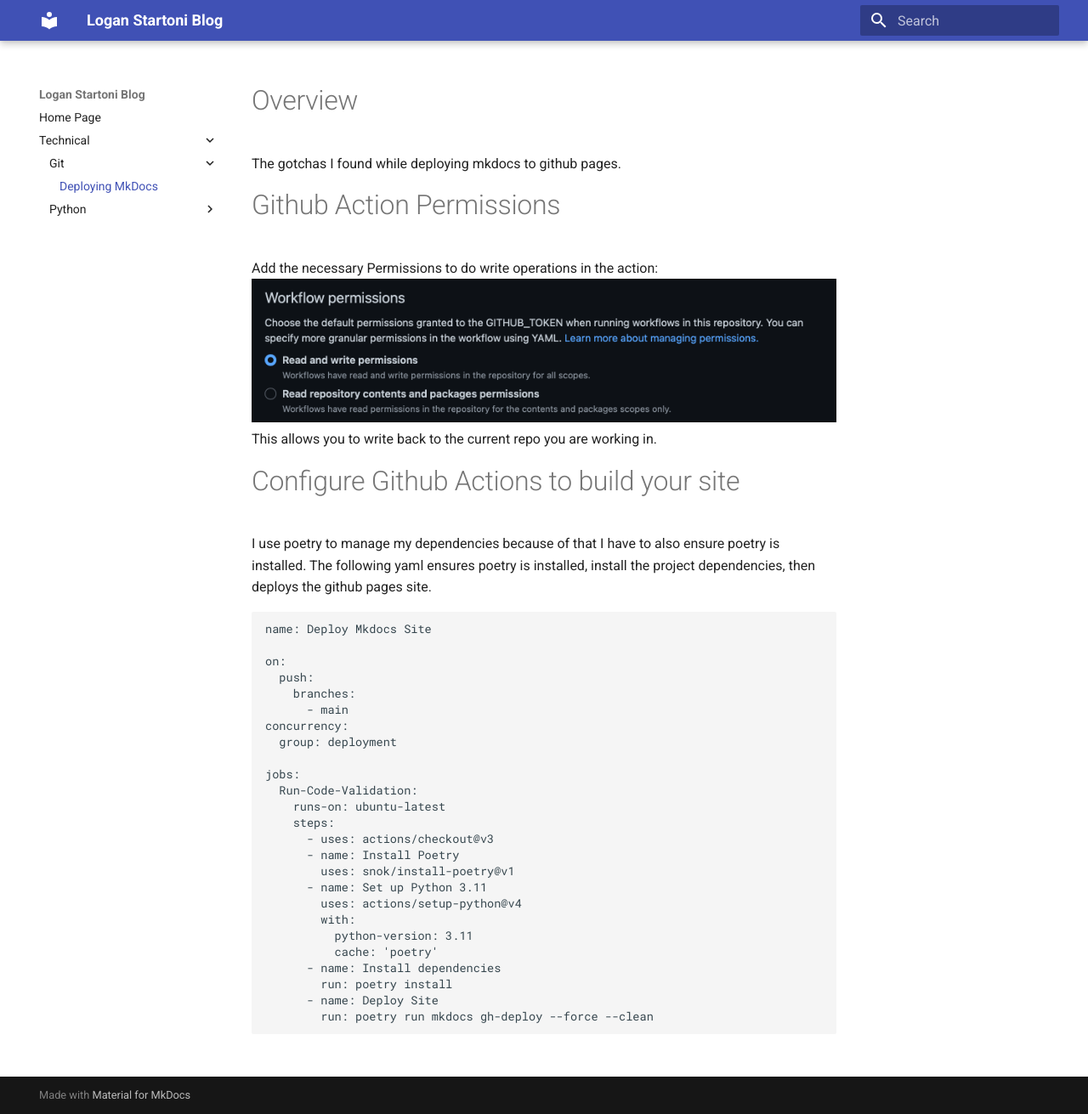
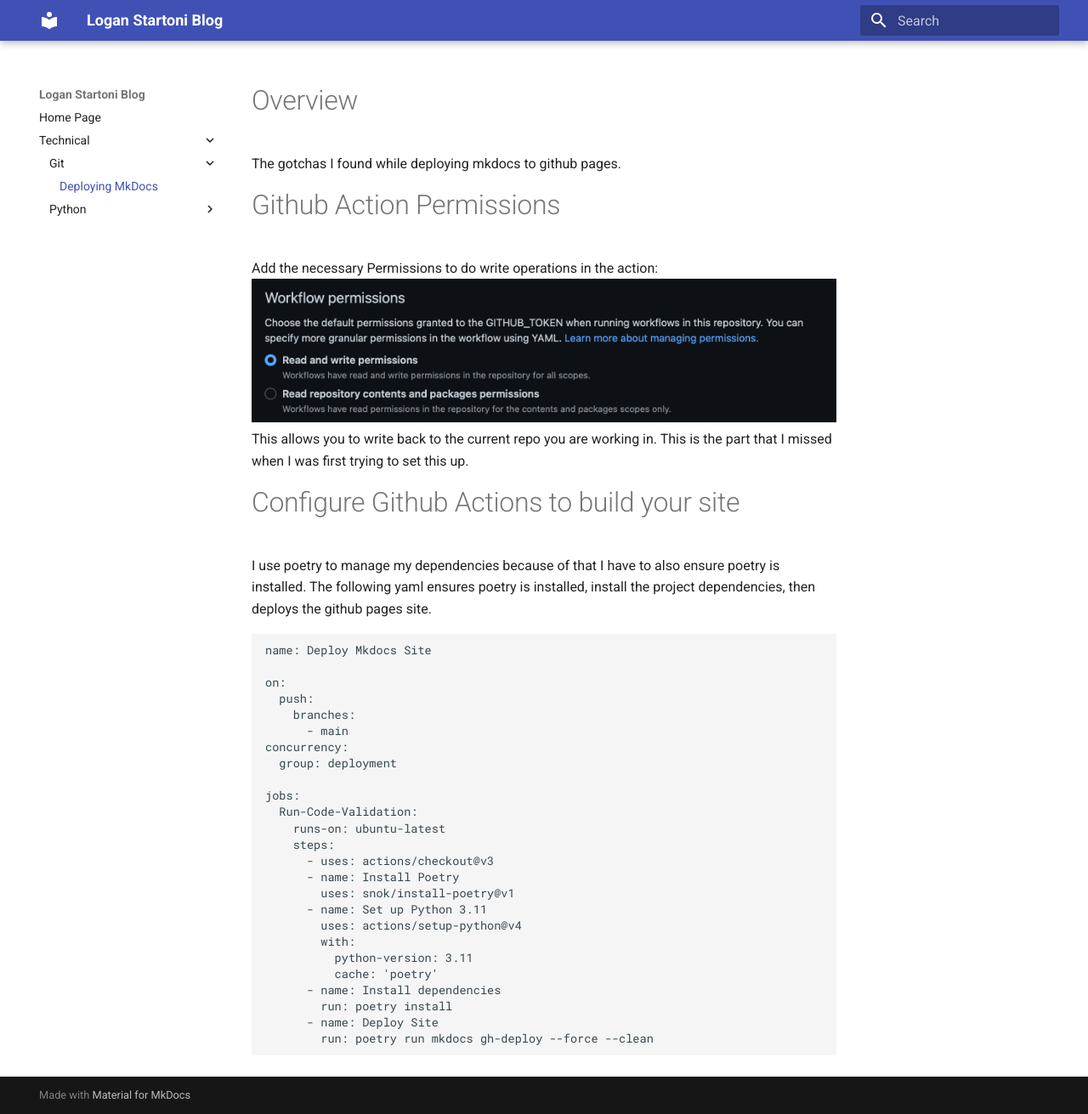
Before and after one commit to loganstartoni/LoganStartoniBlog, an MkDocs documentation site: the page built from docs/Technical/Git/Deploying MKDocs.md, in a window 1280 px wide and 1311 px high. Shown: the whole window at 85% size. Built offline with MkDocs 1.6.1 and Material for MkDocs 9.7.7, drawn with Linux system fonts in a browser that asks for light colours.

Commit message:
Add mkdocs to blog

```diff
--- a/docs/Technical/Git/Deploying MKDocs.md
+++ b/docs/Technical/Git/Deploying MKDocs.md
@@ -11,7 +11,7 @@
 # Github Action Permissions
 Add the necessary Permissions to do write operations in the action:
 ![GHA Permissions](img/githubActionPermissions.png)
-This allows you to write back to the current repo you are working in.
+This allows you to write back to the current repo you are working in. This is the part that I missed when I was first trying to set this up.
 
 # Configure Github Actions to build your site
 I use poetry to manage my dependencies because of that I have to also ensure poetry is installed. The following yaml ensures poetry is installed, install the project dependencies, then deploys the github pages site.
```
